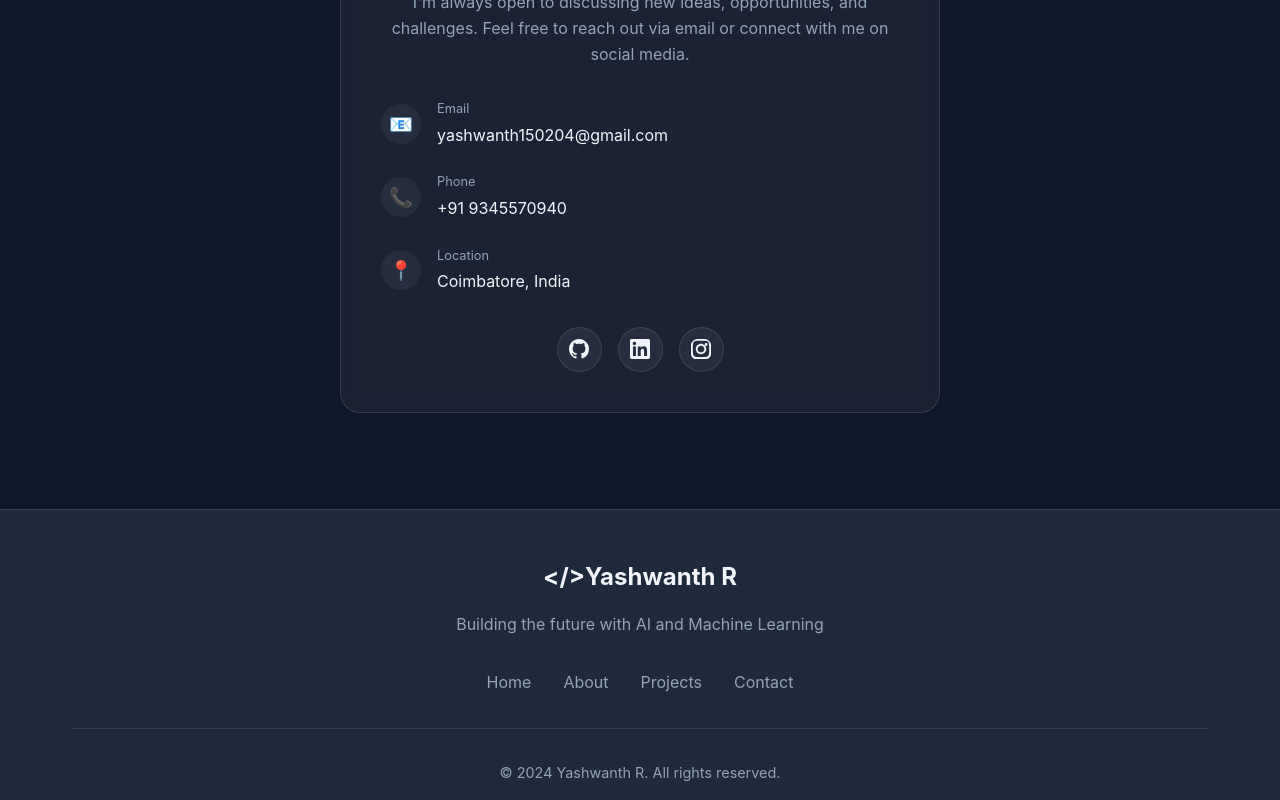
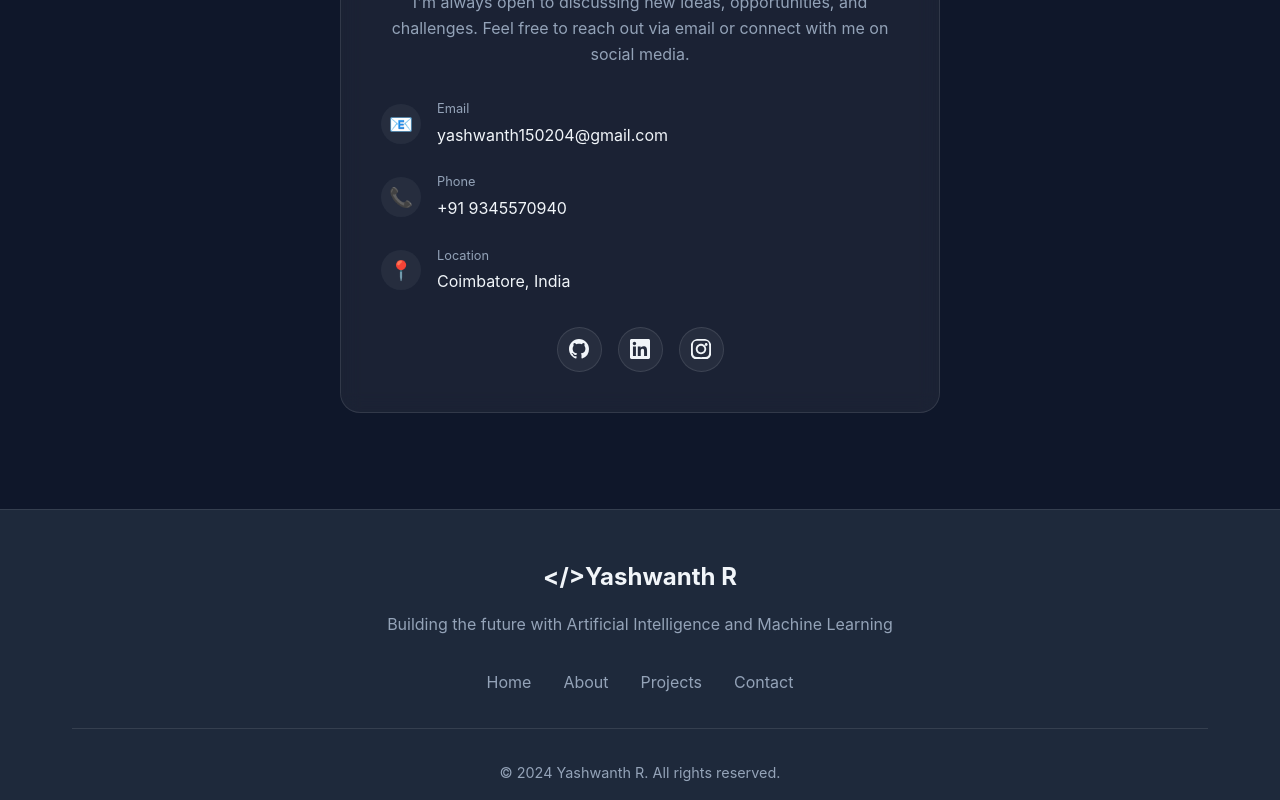
Before and after one commit to Yashwanth1524/YASH-S-PORTFOLIO, a React (Create React App) app in the folder frontend/: page / in a window 1280 px wide. Shown: the part 6702-7502 px from the top of the page. Built offline with nearby package versions, Linux system fonts and the light colour scheme.

Commit message:
Update App.js

```diff
--- a/frontend/src/App.js
+++ b/frontend/src/App.js
@@ -549,7 +549,7 @@ function App() {
               <span className="logo-icon">{'</>'}</span>
               <span>Yashwanth R</span>
             </div>
-            <p>Building the future with AI and Machine Learning</p>
+            <p>Building the future with Artificial Intelligence and Machine Learning</p>
             <div className="footer-links">
               <a href="#home">Home</a>
               <a href="#about">About</a>
```
